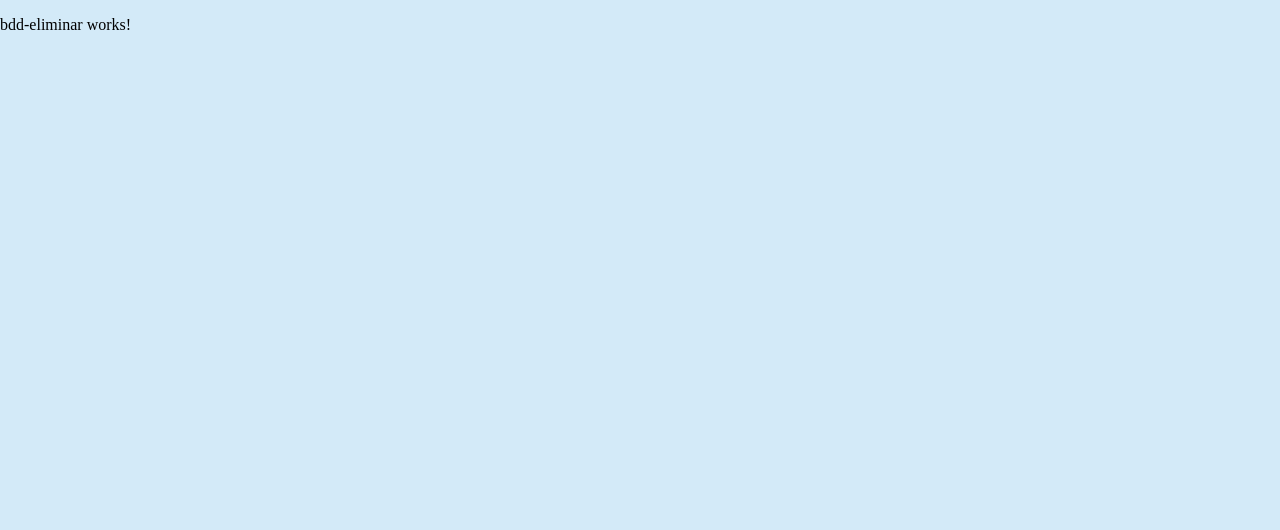
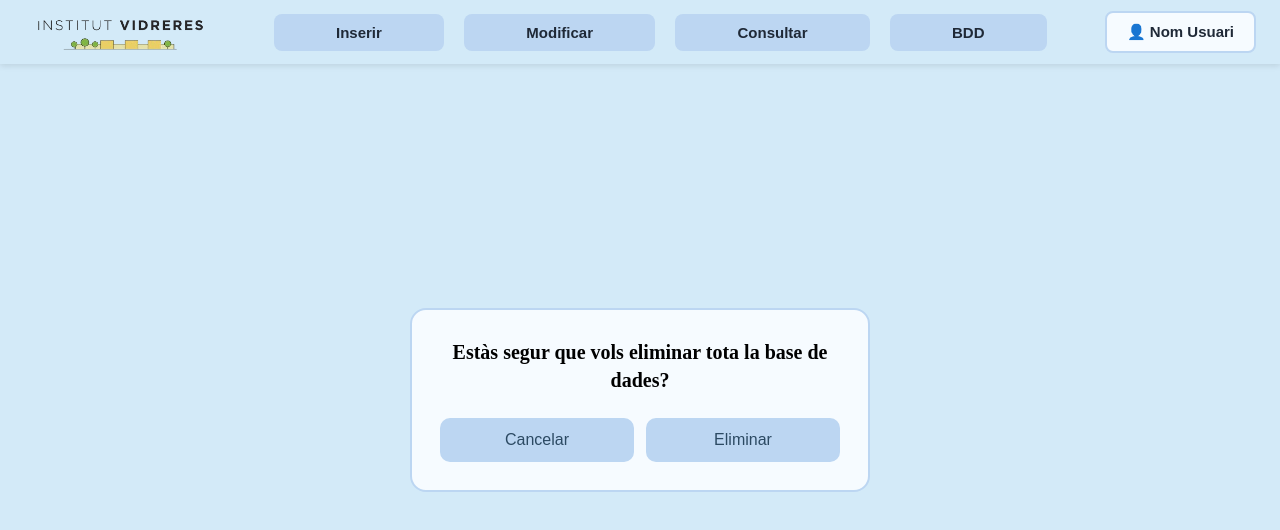
Before and after one commit to kituss44/projecte1, an Angular app: page /bddeliminar in a window 1280 px wide. Shown: the top 530 px of the page. Built offline with nearby package versions, Linux system fonts and the light colour scheme.

Commit message:
BDD Eliminar

```diff
--- a/src/app/Components/bdd-eliminar/bdd-eliminar.css
+++ b/src/app/Components/bdd-eliminar/bdd-eliminar.css
@@ -0,0 +1,50 @@
+body {
+  margin: 0;
+  min-height: 100vh;
+  background: #D3EAF8;
+  font-family: Arial, sans-serif;
+  color: #2C4A63;
+}
+
+.panel {
+  position: fixed;
+  top: 50%;
+  left: 50%;
+  transform: translate(-50%, -50%);
+  width: calc(100% - 32px);
+  max-width: 460px;
+  box-sizing: border-box;
+  padding: 28px;
+  text-align: center;
+  background: #F6FBFF;
+  border: 2px solid #BCD6F2;
+  border-radius: 16px;
+}
+
+h1 {
+  margin: 0 0 24px;
+  font-size: 20px;
+  line-height: 1.4;
+}
+
+.acciones {
+  display: flex;
+  gap: 12px;
+}
+
+.btn {
+  flex: 1;
+  padding: 12px;
+  font-size: 16px;
+  color: #2C4A63;
+  background-color: #BCD6F2;
+  border: 1px solid transparent;
+  border-radius: 10px;
+  cursor: pointer;
+}
+
+.btn:hover {
+  background-color: #BFE8DF;
+  transform: scale(1.02);
+  border-color: black;
+}
--- a/src/app/Components/bdd-eliminar/bdd-eliminar.html
+++ b/src/app/Components/bdd-eliminar/bdd-eliminar.html
@@ -1 +1,10 @@
-<p>bdd-eliminar works!</p>
+<app-menu-header/>
+
+<main class="panel">
+  <h1>Estàs segur que vols eliminar tota la base de dades?</h1>
+
+  <div class="acciones">
+    <button type="button" class="btn">Cancelar</button>
+    <button type="button" class="btn">Eliminar</button>
+  </div>
+</main>
--- a/src/app/Components/bdd-eliminar/bdd-eliminar.ts
+++ b/src/app/Components/bdd-eliminar/bdd-eliminar.ts
@@ -1,7 +1,8 @@
 import { Component } from '@angular/core';
+import { MenuHeader } from '../menu-header/menu-header';
 
 @Component({
-  imports: [],
+  imports: [MenuHeader],
   selector: 'app-bdd-eliminar',
   styleUrl: './bdd-eliminar.css',
   templateUrl: './bdd-eliminar.html',
```
